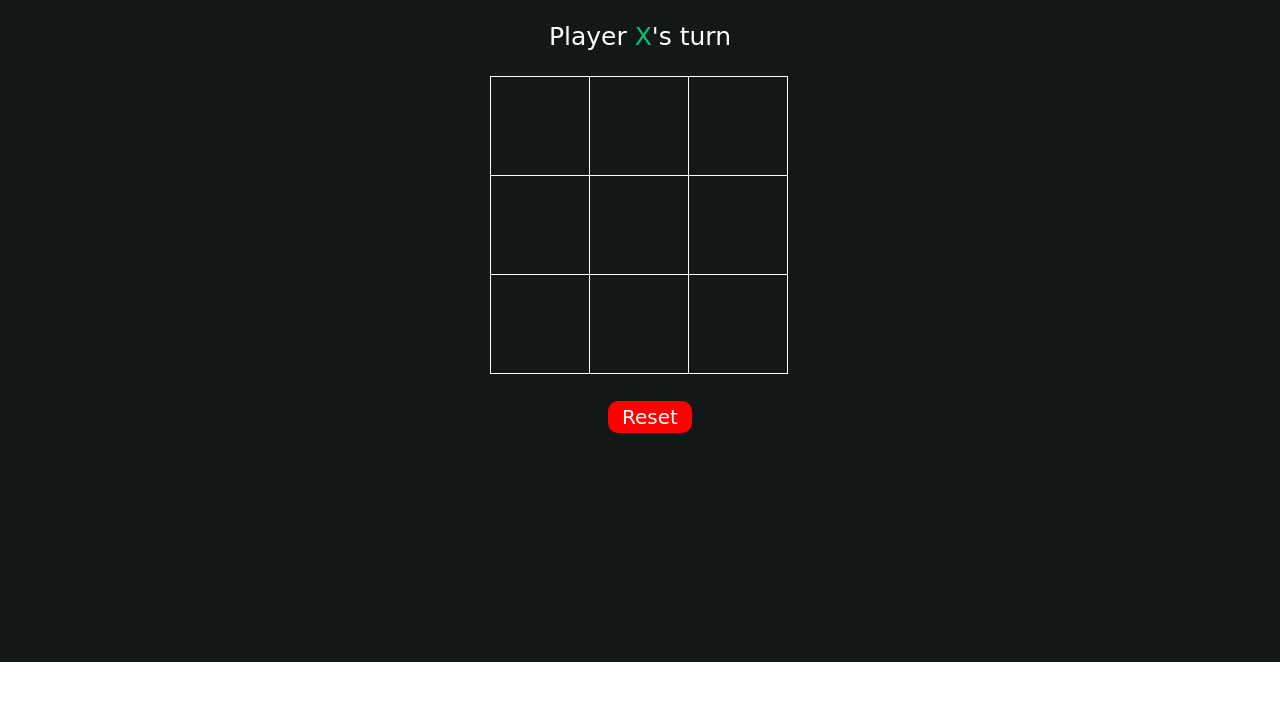
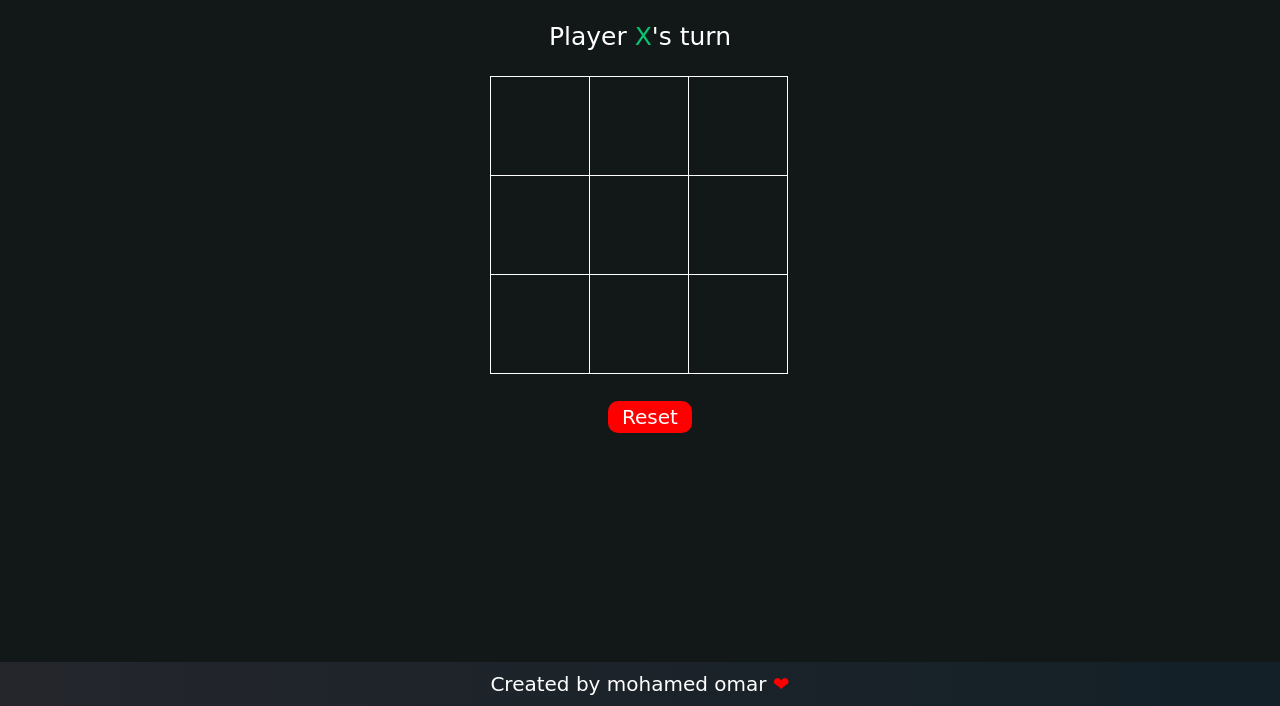
Before and after one commit to mohamedomar5said/TicTacToeGame, a plain HTML site: page index.html in a window 1280 px wide. Shown: the part 138-844 px from the top of the page. Before the commit the page ends 800 px from the top, so only its background shows below. Drawn offline with Linux system fonts and the light colour scheme.

Commit message:
Update index.html

```diff
--- a/index.html
+++ b/index.html
@@ -38,6 +38,9 @@
          <button id="reset">Reset</button>
       </section>
    </main>
+   <footer>
+      <p>Created by mohamed omar <span>&#x2764</span></p>
+   </footer>
 
    <script src='app.js'></script>
 </body>
```
